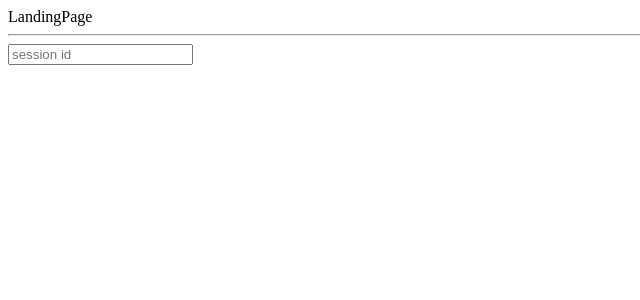
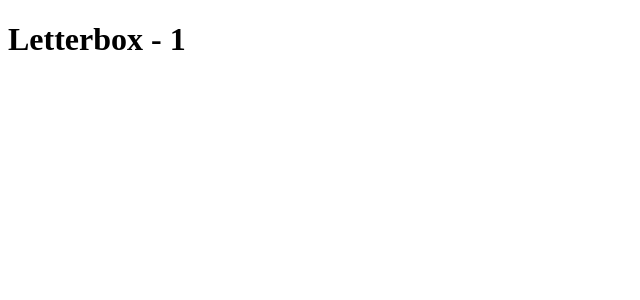
Before and after one commit to wxlai90/letterbox, a React (Create React App) app in the folder client/: page /1 in a window 1280 px wide. Shown: the top 300 px of the page, without its empty margins (0-640 px from the left). Built offline with nearby package versions, Linux system fonts and the light colour scheme.

Commit message:
Added Letterbox page.

```diff
--- a/client/src/App.js
+++ b/client/src/App.js
@@ -2,11 +2,13 @@ import React from 'react'
 import { BrowserRouter as Router, Switch, Route } from 'react-router-dom'
 
 import LandingPage from './pages/LandingPage'
+import Letterbox from './pages/Letterbox'
 
 const App = () => (
   <Router>
     <Switch>
-      <Route path="/" component={LandingPage} />
+      <Route path="/" exact component={LandingPage} />
+      <Route path="/:sessionId" exact component={Letterbox} />
     </Switch>
   </Router>
 )
--- /dev/null
+++ b/client/src/pages/Letterbox.jsx
@@ -0,0 +1,12 @@
+import React from 'react'
+
+const Letterbox = ({ match: { params: { sessionId } } }) => {
+
+    return (
+        <div>
+            <h1>Letterbox - {sessionId}</h1>
+        </div>
+    )
+}
+
+export default Letterbox
```
